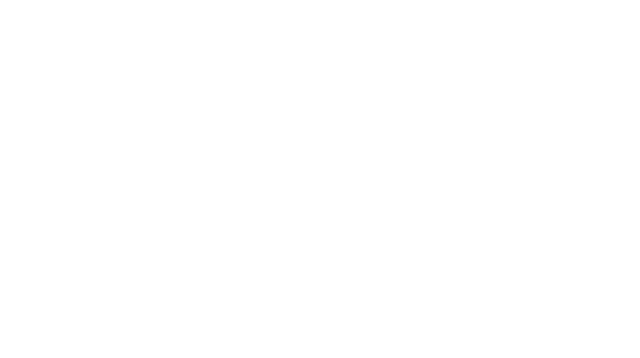
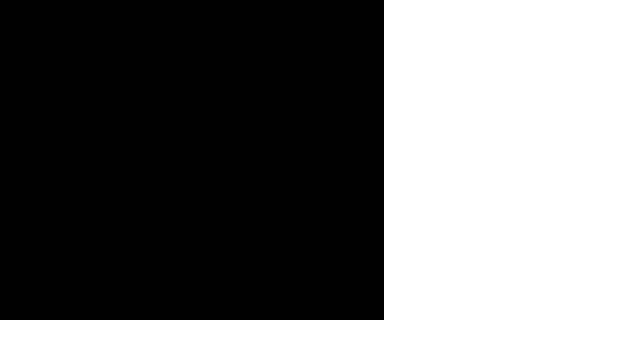
Before and after one commit to codewithaseel21/CSS---Rev, a plain HTML site: page index.html in a window 1280 px wide. Shown: the whole page, without its empty margins (0-640 px from the left). Drawn offline with Linux system fonts and the light colour scheme.

Commit message:
css compulsory code

```diff
--- a/index.html
+++ b/index.html
@@ -1,12 +1,17 @@
 <!DOCTYPE html>
 <html lang="en">
+
 <head>
     <meta charset="UTF-8">
     <meta name="viewport" content="width=device-width, initial-scale=1.0">
     <title>CSS - Rev</title>
     <link rel="stylesheet" href="./style.css">
 </head>
+
 <body>
+    <div id="main">
 
+    </div>
 </body>
+
 </html>
--- a/style.css
+++ b/style.css
@@ -0,0 +1,17 @@
+* {
+    margin: 0;
+    padding: 0;
+    box-sizing: border-box;
+}
+
+html,
+body {
+    width: 100%;
+    height: 100%;
+}
+
+#main {
+    width: 30%;
+    height: 40%;
+    background-color: black;
+}
```
